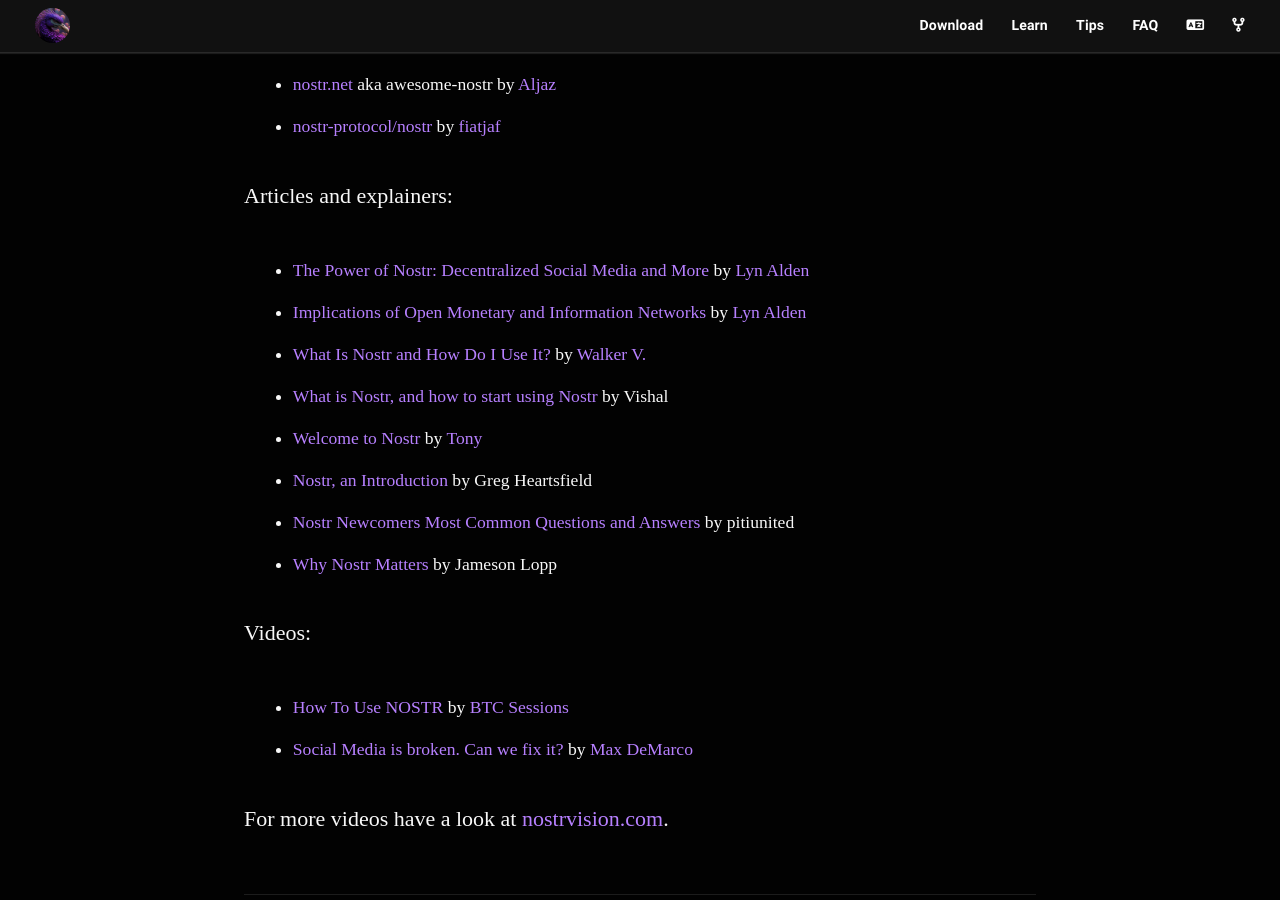
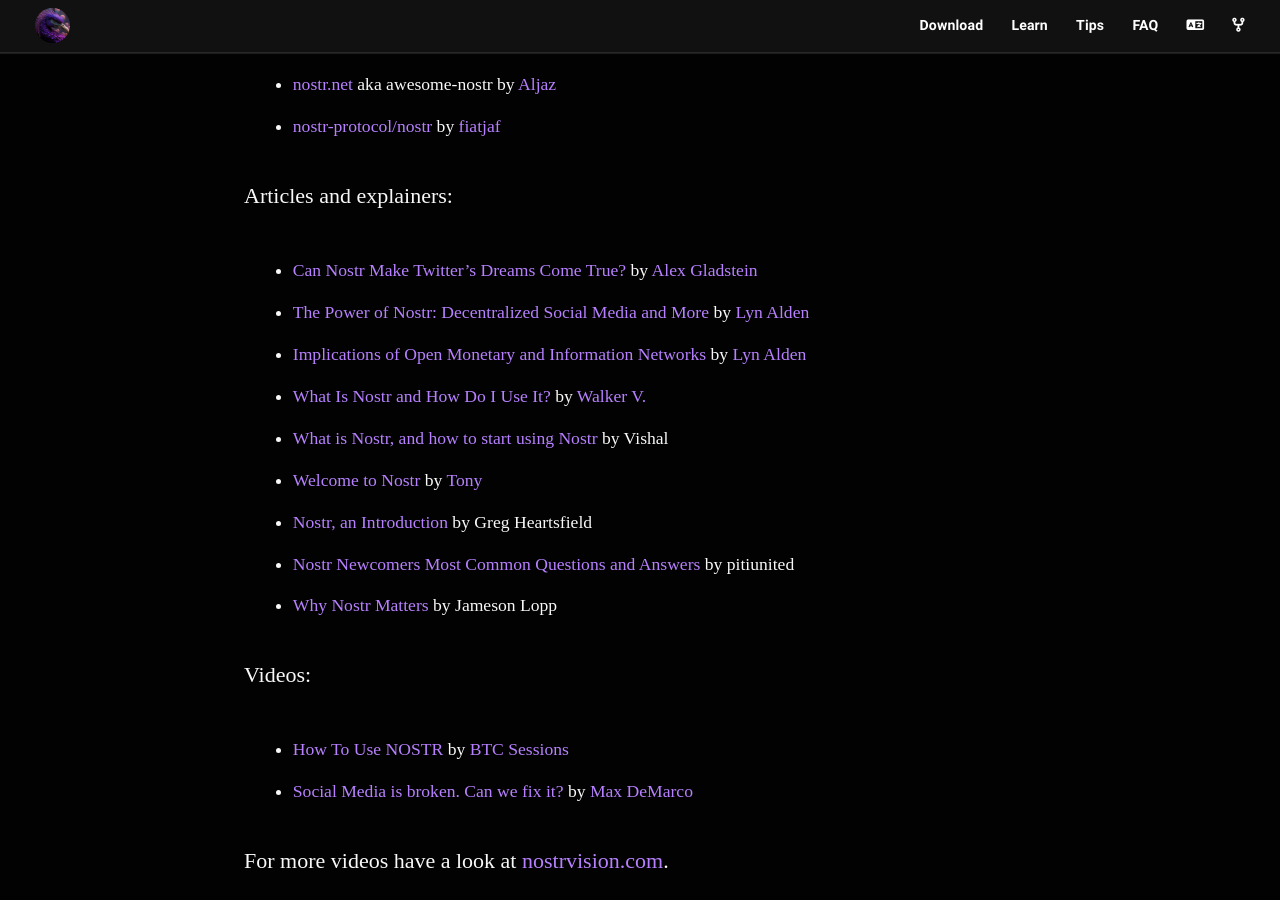
Before and after one commit to nostr-resources/nostr-resources.github.io, a Jekyll site: the page built from index.md, in a window 1280 px wide and 900 px high, scrolled down 16697 px. Built offline with Jekyll 4.4.1, drawn with Linux system fonts in a browser that asks for light colours; some web fonts are replaced.

Commit message:
feat(articles): add Gladstein's reason article

```diff
--- a/index.md
+++ b/index.md
@@ -444,6 +444,7 @@ Only the message content is encrypted on Nostr: the sender, recipient and timest
 
 Articles and explainers:
 
+- [Can Nostr Make Twitter's Dreams Come True?](https://reason.com/2024/08/13/can-nostr-make-twitters-dreams-come-true/) by [Alex Gladstein](nostr:npub1trr5r2nrpsk6xkjk5a7p6pfcryyt6yzsflwjmz6r7uj7lfkjxxtq78hdpu)
 - [The Power of Nostr: Decentralized Social Media and More](https://www.lynalden.com/the-power-of-nostr/) by [Lyn Alden](nostr:npub1a2cww4kn9wqte4ry70vyfwqyqvpswksna27rtxd8vty6c74era8sdcw83a)
 - [Implications of Open Monetary and Information Networks](https://www.lynalden.com/open-networks/) by [Lyn Alden](nostr:npub1a2cww4kn9wqte4ry70vyfwqyqvpswksna27rtxd8vty6c74era8sdcw83a)
 - [What Is Nostr and How Do I Use It?](https://www.btctimes.com/news/what-is-nostr-and-how-do-i-use-it) by [Walker V.](nostr:npub1cj8znuztfqkvq89pl8hceph0svvvqk0qay6nydgk9uyq7fhpfsgsqwrz4u)
```
